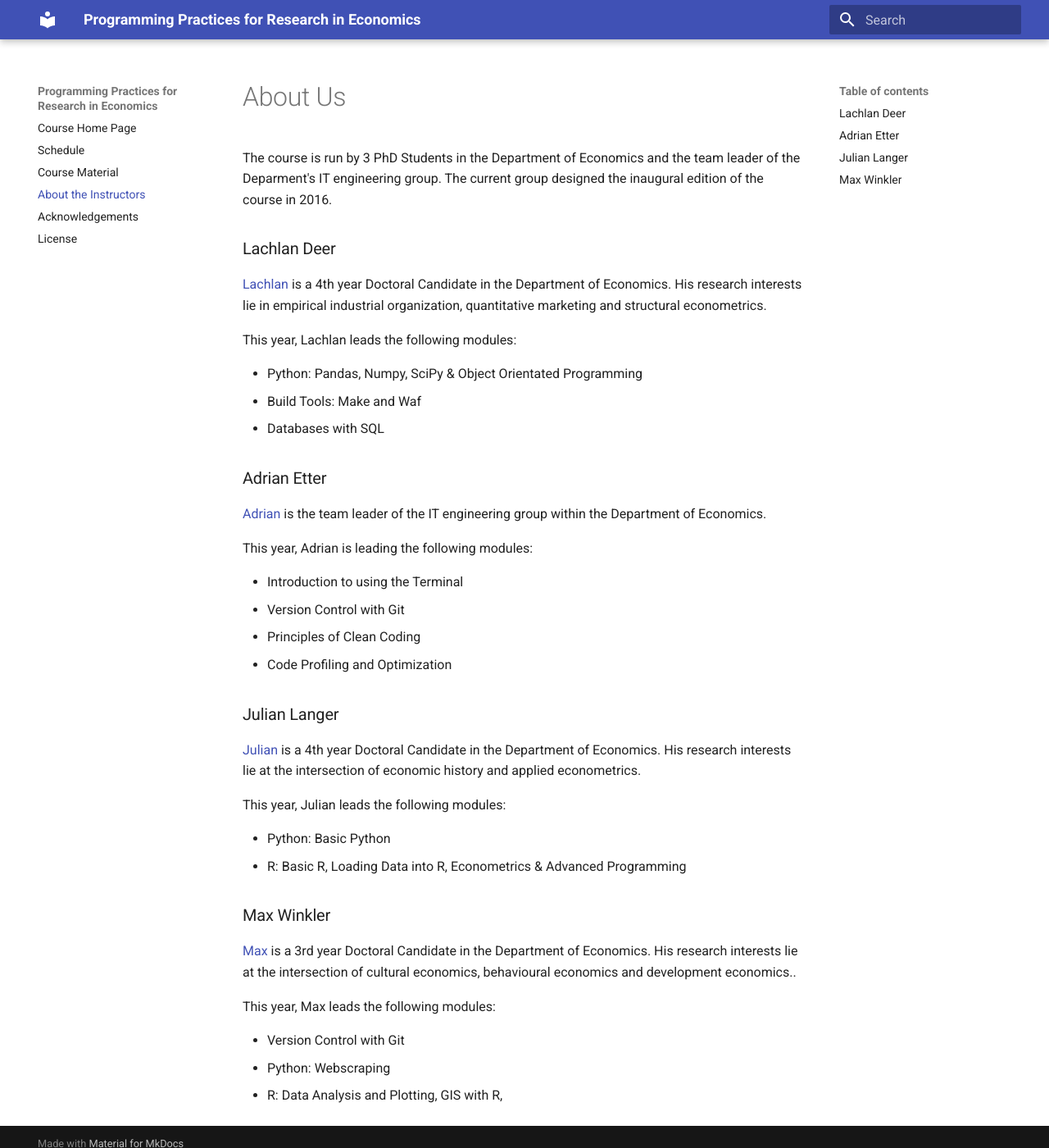
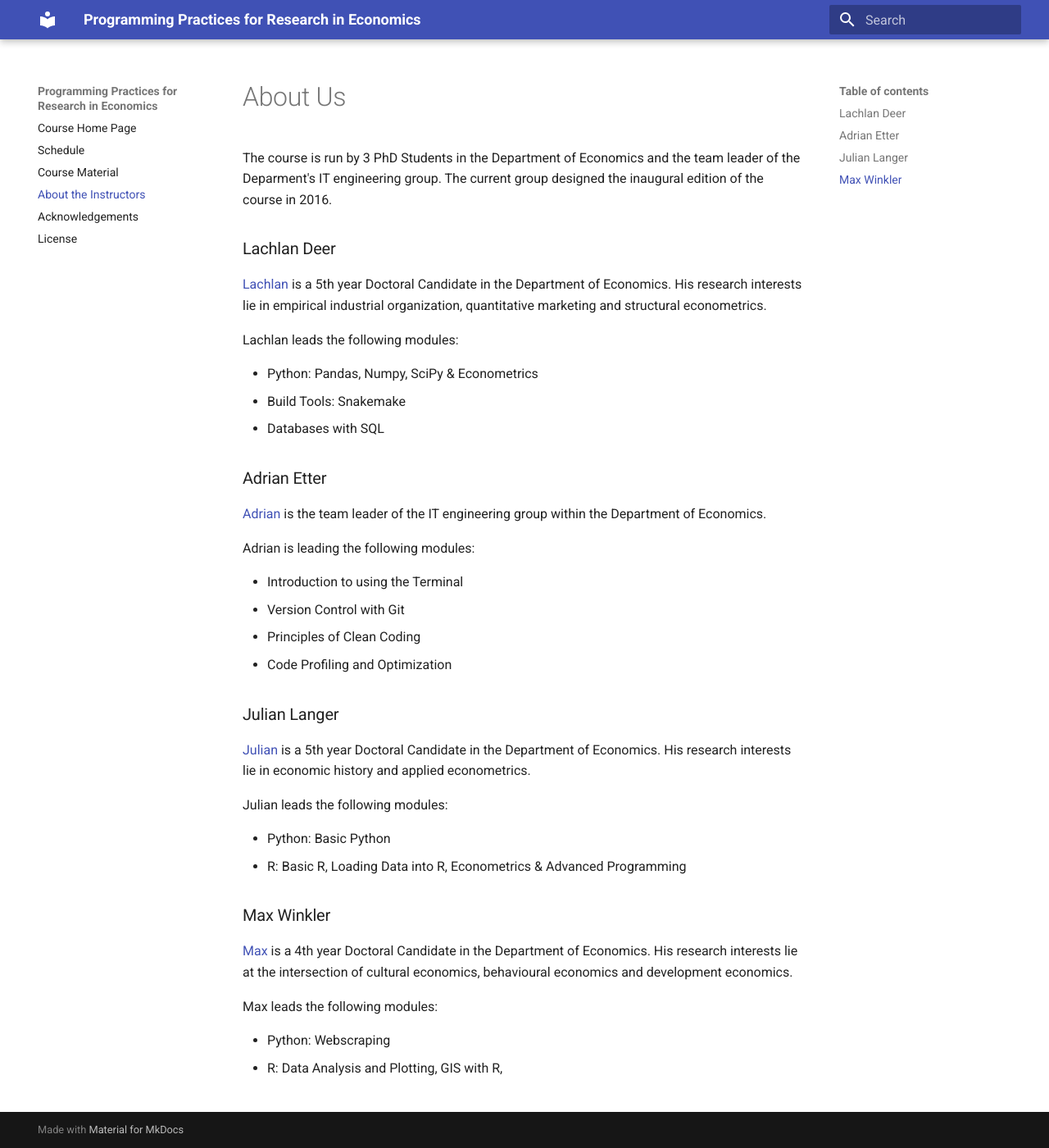
Before and after one commit to tisem-digital-marketing/2021-smwa, an MkDocs documentation site: the page built from docs/about.md, in a window 1280 px wide and 1400 px high. Shown: the whole window at 82% size. Built offline with MkDocs 1.6.1 and Material for MkDocs 9.7.7, drawn with Linux system fonts in a browser that asks for light colours; old or Windows-style settings are respelled for this version of MkDocs.

Commit message:
updated module leaders

```diff
--- a/docs/about.md
+++ b/docs/about.md
@@ -4,19 +4,19 @@ The course is run by 3 PhD Students in the Department of Economics and the team
 
 ### Lachlan Deer
 
-[Lachlan](http://lachlandeer.github.io) is a 4th year Doctoral Candidate in the Department of Economics. His research interests lie in empirical industrial organization, quantitative marketing and structural econometrics.
+[Lachlan](http://lachlandeer.github.io) is a 5th year Doctoral Candidate in the Department of Economics. His research interests lie in empirical industrial organization, quantitative marketing and structural econometrics.
 
-This year, Lachlan leads the following modules:
+Lachlan leads the following modules:
 
-* Python: Pandas, Numpy, SciPy & Object Orientated Programming
-* Build Tools: Make and Waf
+* Python: Pandas, Numpy, SciPy & Econometrics
+* Build Tools: Snakemake
 * Databases with SQL
 
 ### Adrian Etter
 
 [Adrian](http://www.econ.uzh.ch/en/people/staff/etter.html) is the team leader of the IT engineering group within the Department of Economics.
 
-This year, Adrian is leading the following modules:
+Adrian is leading the following modules:
 
 * Introduction to using the Terminal
 * Version Control with Git
@@ -26,9 +26,9 @@ This year, Adrian is leading the following modules:
 
 ### Julian Langer
 
-[Julian](http://julianlanger.github.io) is a 4th year Doctoral Candidate in the Department of Economics. His research interests lie at the intersection of economic history and applied econometrics.
+[Julian](http://julianlanger.github.io) is a 5th year Doctoral Candidate in the Department of Economics. His research interests lie in economic history and applied econometrics.
 
-This year, Julian leads the following modules:
+Julian leads the following modules:
 
 * Python: Basic Python
 * R: Basic R, Loading Data into R, Econometrics & Advanced Programming
@@ -36,10 +36,9 @@ This year, Julian leads the following modules:
 
 ### Max Winkler
 
-[Max](http://www.econ.uzh.ch/en/people/graduatestudents/winkler.html) is a 3rd year Doctoral Candidate in the Department of Economics. His research interests lie at the intersection of cultural economics, behavioural economics and development economics..
+[Max](http://www.econ.uzh.ch/en/people/graduatestudents/winkler.html) is a 4th year Doctoral Candidate in the Department of Economics. His research interests lie at the intersection of cultural economics, behavioural economics and development economics.
 
-This year, Max leads the following modules:
+Max leads the following modules:
 
-* Version Control with Git
 * Python: Webscraping
 * R: Data Analysis and Plotting, GIS with R,
```
